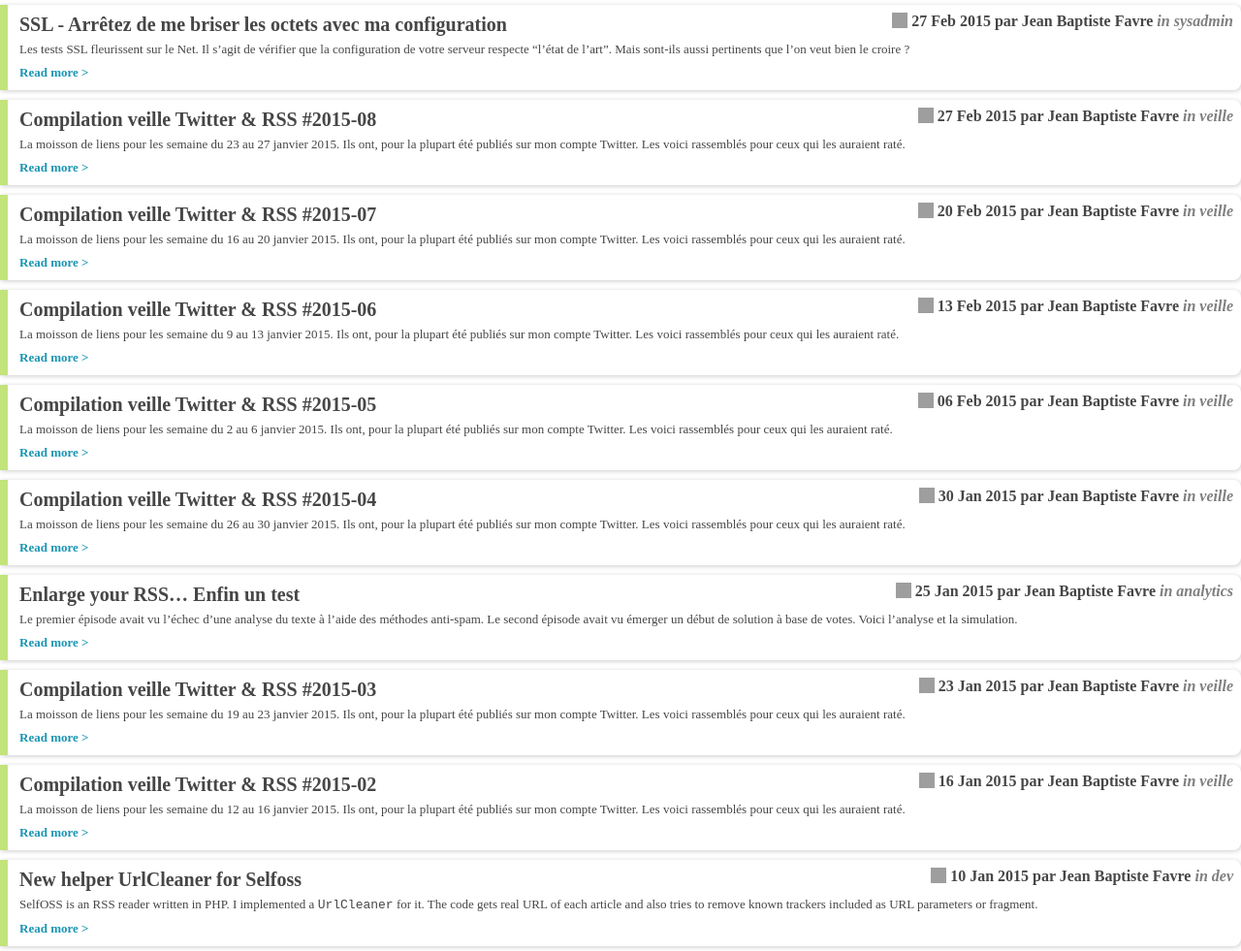
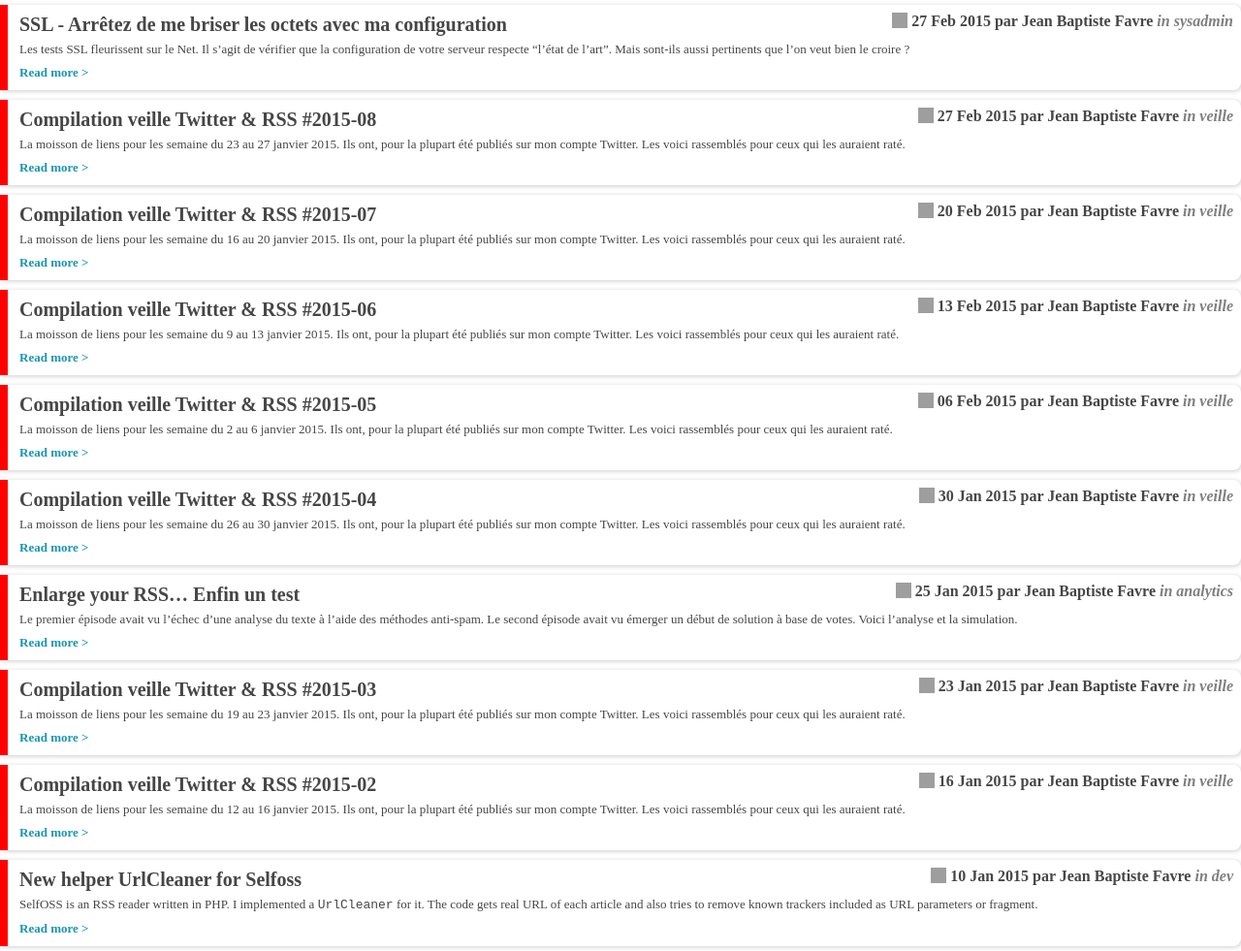
Before and after one commit to jbfavre/jbfavre.org, a Jekyll site: the page built from blog.html, in a window 1280 px wide. Shown: the whole page at 97% size. Built offline with Jekyll 4.4.1, drawn with Linux system fonts in a browser that asks for light colours; grey boxes are pictures that could not be loaded.

Commit message:
Update template

```diff
--- a/blog.html
+++ b/blog.html
@@ -219,7 +219,7 @@ box-sizing: border-box;
 {% for post in site.posts | limit: 10 %}
 
 <article class="hdr">
-  <div class="bd" style="border-left-color: rgb(194, 228, 122);">
+  <div class="bd" style="border-left-color:red;">
     <header class="card">
     <aside class="provider card">
       <img class="provider-favicon" src="//medias.jbfavre.org/moi.png" height="16" width="16">
```
